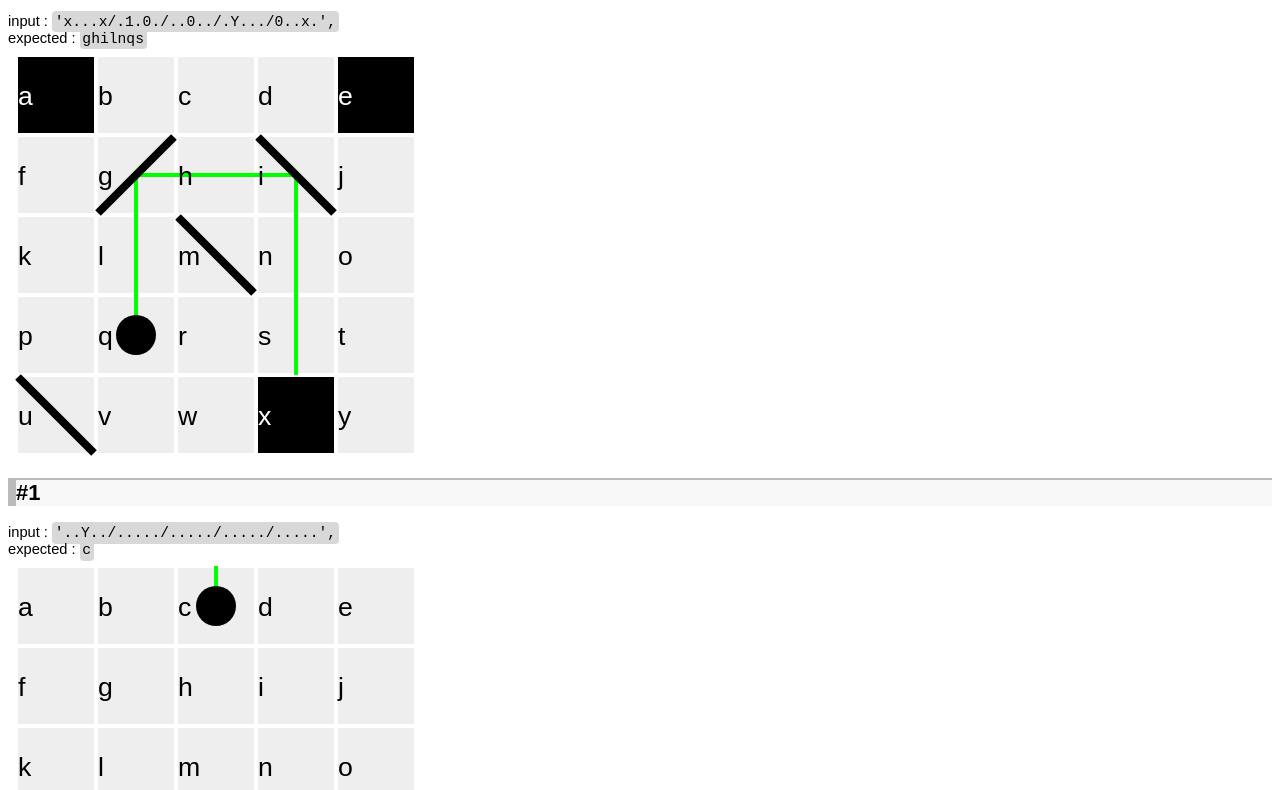
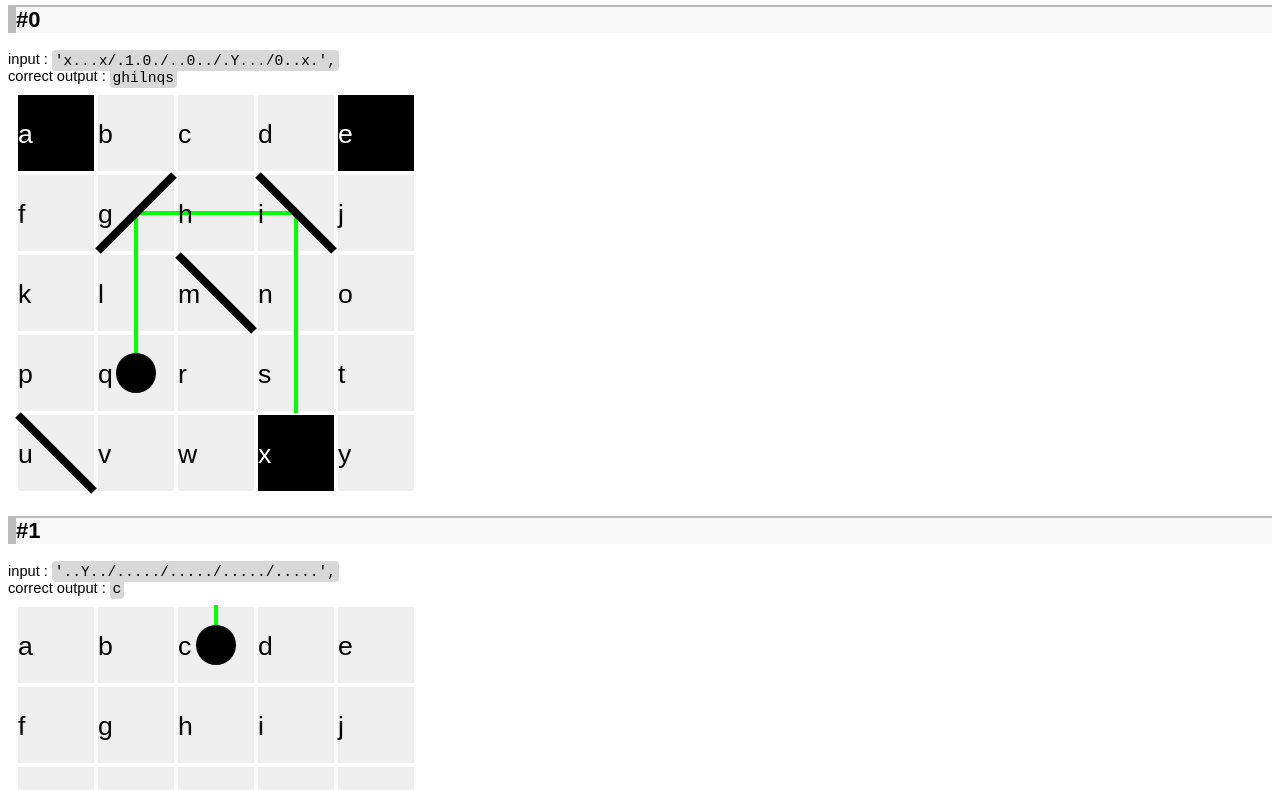
Before and after one commit to angel-p57/yhpg, a plain HTML site: page docs/e27pre/figs.html in a window 1280 px wide. Shown: the part 117-907 px from the top of the page. Drawn offline with Linux system fonts and the light colour scheme.

Commit message:
translate figs.html and add "header" to it.

```diff
--- a/docs/e27pre/figs.html
+++ b/docs/e27pre/figs.html
@@ -2,7 +2,7 @@
 <html>
 <head>
 <meta charset='utf-8'>
-<title>灯りと鏡 2018.10.6 参考問題</title>
+<title>Light and mirrors #yhpg e27pre 2018.10.6</title>
 <style>
   body, textarea {
       font-family: sans-serif;
@@ -41,8 +41,15 @@
     background-color: #f8f8f8;
   }
 </style>
-<body></body>
-<h1>灯りと鏡 2018.10.6 参考問題</h1>
+</head>
+<body>
+<header style="color:red;">
+<ul>
+<li>original: by <a href="https://twitter.com/Nabetani">@Nabetani</a>, at <a href="http://nabetani.sakura.ne.jp/hena/orde27ligmir/figs.html">http://nabetani.sakura.ne.jp/hena/orde27ligmir/figs.html</a></li>
+<li>translated: by <a href="https://twitter.com/angel_p_57">@angel_p_57</a></li>
+</ul>
+</header>
+<h1>Light and mirrors #yhpg e27pre 2018.10.6</h1>
 <h2>
 <a name='0'>
 #0
@@ -52,7 +59,7 @@
 input :
 <code>'x...x/.1.0./..0../.Y.../0..x.',</code>
 <br>
-expected :
+correct output :
 <code>ghilnqs</code>
 </div>
 <div>
@@ -132,7 +139,7 @@ expected :
 input :
 <code>'..Y../...../...../...../.....',</code>
 <br>
-expected :
+correct output :
 <code>c</code>
 </div>
 <div>
@@ -202,7 +209,7 @@ expected :
 input :
 <code>'..x../..Y../...../...../.....',</code>
 <br>
-expected :
+correct output :
 <code>h</code>
 </div>
 <div>
@@ -272,7 +279,7 @@ expected :
 input :
 <code>'..Y.x/..1x0/11.../....0/1..1.',</code>
 <br>
-expected :
+correct output :
 <code>c</code>
 </div>
 <div>
@@ -349,7 +356,7 @@ expected :
 input :
 <code>'....1/....Y/...../...../.....',</code>
 <br>
-expected :
+correct output :
 <code>ej</code>
 </div>
 <div>
@@ -421,7 +428,7 @@ expected :
 input :
 <code>'.10../x.1../x.1x./.Y.1./...0.',</code>
 <br>
-expected :
+correct output :
 <code>bcghlq</code>
 </div>
 <div>
@@ -503,7 +510,7 @@ expected :
 input :
 <code>'0.x10/00..x/x0x.0/....0/...Y1',</code>
 <br>
-expected :
+correct output :
 <code>deinsx</code>
 </div>
 <div>
@@ -587,7 +594,7 @@ expected :
 input :
 <code>'1.01./01Y.1/..1.1/..10./0.0..',</code>
 <br>
-expected :
+correct output :
 <code>abcfgh</code>
 </div>
 <div>
@@ -675,7 +682,7 @@ expected :
 input :
 <code>'x..../x1x../0...0/....Y/.1..0',</code>
 <br>
-expected :
+correct output :
 <code>klmnot</code>
 </div>
 <div>
@@ -755,7 +762,7 @@ expected :
 input :
 <code>'...../..10./.1Y1./.01../.....',</code>
 <br>
-expected :
+correct output :
 <code>hilmnqr</code>
 </div>
 <div>
@@ -880,7 +887,7 @@ expected :
 input :
 <code>'...../..10./x.11./...../..Y..',</code>
 <br>
-expected :
+correct output :
 <code>hilmnrw</code>
 </div>
 <div>
@@ -961,7 +968,7 @@ expected :
 input :
 <code>'...../x.10x/...../x.Y1x/.....',</code>
 <br>
-expected :
+correct output :
 <code>himnqrs</code>
 </div>
 <div>
@@ -1041,7 +1048,7 @@ expected :
 input :
 <code>'..010/...Y1/..0../0.x../.....',</code>
 <br>
-expected :
+correct output :
 <code>defghij</code>
 </div>
 <div>
@@ -1124,7 +1131,7 @@ expected :
 input :
 <code>'1.0../...../.0x../Y.1x./..1..',</code>
 <br>
-expected :
+correct output :
 <code>abcfhkp</code>
 </div>
 <div>
@@ -1205,7 +1212,7 @@ expected :
 input :
 <code>'...../101../0.0../..Y../.....',</code>
 <br>
-expected :
+correct output :
 <code>fgklmqrv</code>
 </div>
 <div>
@@ -1288,7 +1295,7 @@ expected :
 input :
 <code>'1.0../00.../.x..0/0.Y1./...10',</code>
 <br>
-expected :
+correct output :
 <code>abcfghmr</code>
 </div>
 <div>
@@ -1374,7 +1381,7 @@ expected :
 input :
 <code>'x101./1..../.Y.x./..01./.00.1',</code>
 <br>
-expected :
+correct output :
 <code>bcghlmrs</code>
 </div>
 <div>
@@ -1460,7 +1467,7 @@ expected :
 input :
 <code>'x11../x.x../.0.01/..x../...Y.',</code>
 <br>
-expected :
+correct output :
 <code>bcglmnsx</code>
 </div>
 <div>
@@ -1542,7 +1549,7 @@ expected :
 input :
 <code>'..1.0/x0.x./0.0../x...Y/.10.1',</code>
 <br>
-expected :
+correct output :
 <code>cdehjmnot</code>
 </div>
 <div>
@@ -1629,7 +1636,7 @@ expected :
 input :
 <code>'..x.0/.0.../1..0x/1..1./Y.00.',</code>
 <br>
-expected :
+correct output :
 <code>klmnpqrsu</code>
 </div>
 <div>
@@ -1716,7 +1723,7 @@ expected :
 input :
 <code>'0.1.0/.0.xY/0...0/01..1/x00.x',</code>
 <br>
-expected :
+correct output :
 <code>cdehjmrwx</code>
 </div>
 <div>
@@ -1805,7 +1812,7 @@ expected :
 input :
 <code>'...0./.0.0./..101/...10/..01Y',</code>
 <br>
-expected :
+correct output :
 <code>mnpqrstwxy</code>
 </div>
 <div>
@@ -1896,7 +1903,7 @@ expected :
 input :
 <code>'10..0/.Y.0./0..1./....x/000..',</code>
 <br>
-expected :
+correct output :
 <code>abfghiklmn</code>
 </div>
 <div>
@@ -1986,7 +1993,7 @@ expected :
 input :
 <code>'10..1/...../.1010/110.1/x..Yx',</code>
 <br>
-expected :
+correct output :
 <code>lmnopqrstx</code>
 </div>
 <div>
@@ -2077,7 +2084,7 @@ expected :
 input :
 <code>'110../....1/x1..x/0.0.0/....Y',</code>
 <br>
-expected :
+correct output :
 <code>bcghlmrsty</code>
 </div>
 <div>
@@ -2164,7 +2171,7 @@ expected :
 input :
 <code>'x.101/1..../..001/010Yx/..1.1',</code>
 <br>
-expected :
+correct output :
 <code>cdehijmnos</code>
 </div>
 <div>
@@ -2256,7 +2263,7 @@ expected :
 input :
 <code>'x.111/x10../...0./00.1x/x.Y.1',</code>
 <br>
-expected :
+correct output :
 <code>ghklmnqrsw</code>
 </div>
 <div>
@@ -2348,7 +2355,7 @@ expected :
 input :
 <code>'11.../....0/11..1/1.1../.Y..1',</code>
 <br>
-expected :
+correct output :
 <code>fghijlmnoqv</code>
 </div>
 <div>
@@ -2437,7 +2444,7 @@ expected :
 input :
 <code>'...x1/.1.0./11.1./.01../Y..x.',</code>
 <br>
-expected :
+correct output :
 <code>cghiklmnpqru</code>
 </div>
 <div>
@@ -2529,7 +2536,7 @@ expected :
 input :
 <code>'.0.../110x./11..0/01.x./..Y.x',</code>
 <br>
-expected :
+correct output :
 <code>ghklmnopqrtw</code>
 </div>
 <div>
@@ -2621,7 +2628,7 @@ expected :
 input :
 <code>'.01.0/.110x/0...0/.01Y./x.1x.',</code>
 <br>
-expected :
+correct output :
 <code>cdeghilmnqrs</code>
 </div>
 <div>
@@ -2714,7 +2721,7 @@ expected :
 input :
 <code>'.1100/..1.0/1.11Y/0..1./.0..0',</code>
 <br>
-expected :
+correct output :
 <code>hijklmnopqrs</code>
 </div>
 <div>
@@ -2809,7 +2816,7 @@ expected :
 input :
 <code>'1..00/..11./.100./1..Y1/.....',</code>
 <br>
-expected :
+correct output :
 <code>abcdfhikmnps</code>
 </div>
 <div>
@@ -2900,7 +2907,7 @@ expected :
 input :
 <code>'1.0../.11x0/.00.x/Y.10./.10x0',</code>
 <br>
-expected :
+correct output :
 <code>abcfghklmpqr</code>
 </div>
 <div>
@@ -2994,7 +3001,7 @@ expected :
 input :
 <code>'11110/11.../.x.../.0111/0.Y0.',</code>
 <br>
-expected :
+correct output :
 <code>deijnorstwxy</code>
 </div>
 <div>
@@ -3089,7 +3096,7 @@ expected :
 input :
 <code>'...1./.1.0x/10..0/0Y.11/.0.x0',</code>
 <br>
-expected :
+correct output :
 <code>ghiklmnopqrst</code>
 </div>
 <div>
@@ -3186,7 +3193,7 @@ expected :
 input :
 <code>'...10/x111./0x.11/.0.../0.0Y.',</code>
 <br>
-expected :
+correct output :
 <code>dehijmnorswxy</code>
 </div>
 <div>
@@ -3280,7 +3287,7 @@ expected :
 input :
 <code>'.1x../.x1.0/0x.x./x11.1/x0Y.1',</code>
 <br>
-expected :
+correct output :
 <code>hijmoqrstvwxy</code>
 </div>
 <div>
@@ -3374,7 +3381,7 @@ expected :
 input :
 <code>'x.x../x110./1.1.0/0.Y.1/0.00x',</code>
 <br>
-expected :
+correct output :
 <code>hiklmnopqrstx</code>
 </div>
 <div>
@@ -3471,7 +3478,7 @@ expected :
 input :
 <code>'...0./11.00/10..x/..0.1/Y0.10',</code>
 <br>
-expected :
+correct output :
 <code>ghiklmnpqsuvwx</code>
 </div>
 <div>
@@ -3568,7 +3575,7 @@ expected :
 input :
 <code>'.110./....0/x..../.0001/11.Y.',</code>
 <br>
-expected :
+correct output :
 <code>cdfghijmnorstx</code>
 </div>
 <div>
@@ -3664,7 +3671,7 @@ expected :
 input :
 <code>'1.00./....1/.1.../0...0/0..1Y',</code>
 <br>
-expected :
+correct output :
 <code>abcfhkmpqrstwy</code>
 </div>
 <div>
@@ -3757,7 +3764,7 @@ expected :
 input :
 <code>'.1.01/..x../..100/..Y../...01',</code>
 <br>
-expected :
+correct output :
 <code>bcdgilmnoqrstvxy</code>
 </div>
 <div>
@@ -3851,7 +3858,7 @@ expected :
 input :
 <code>'1...0/Y..../...../...../0...1',</code>
 <br>
-expected :
+correct output :
 <code>abcdefjkoptuvwxy</code>
 </div>
 <div>
@@ -3974,7 +3981,7 @@ expected :
 input :
 <code>'x1..0/1..0./.Yx../0...1/.0.1.',</code>
 <br>
-expected :
+correct output :
 <code>bcdefghijklnopqrstvwx</code>
 </div>
 <div>
@@ -4101,7 +4108,7 @@ expected :
 input :
 <code>'1...0/.1.0./..1../..01./Y0..1',</code>
 <br>
-expected :
+correct output :
 <code>abcdefghijklmnopqrstuvwxy</code>
 </div>
 <div>
@@ -4197,5 +4204,5 @@ expected :
 </g>
 </svg>
 </div>
-</head>
+</body>
 </html>
```
